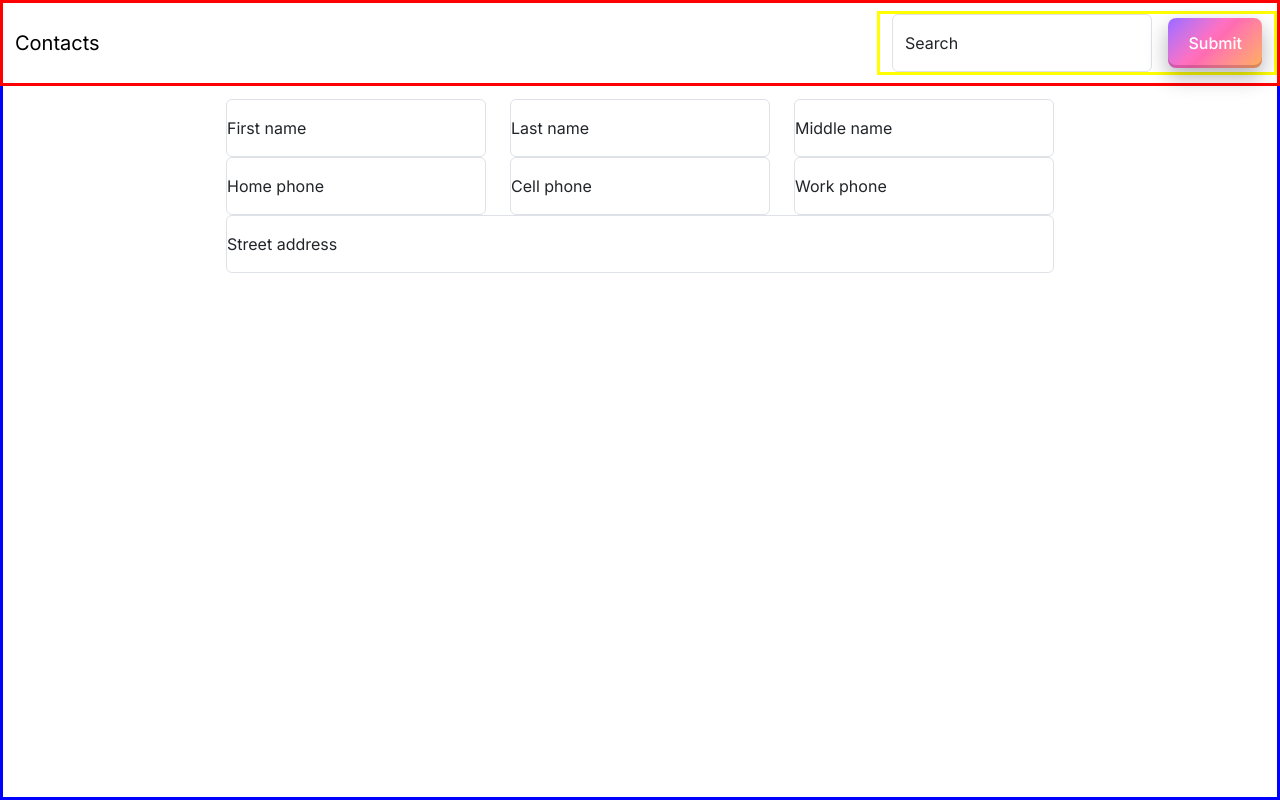
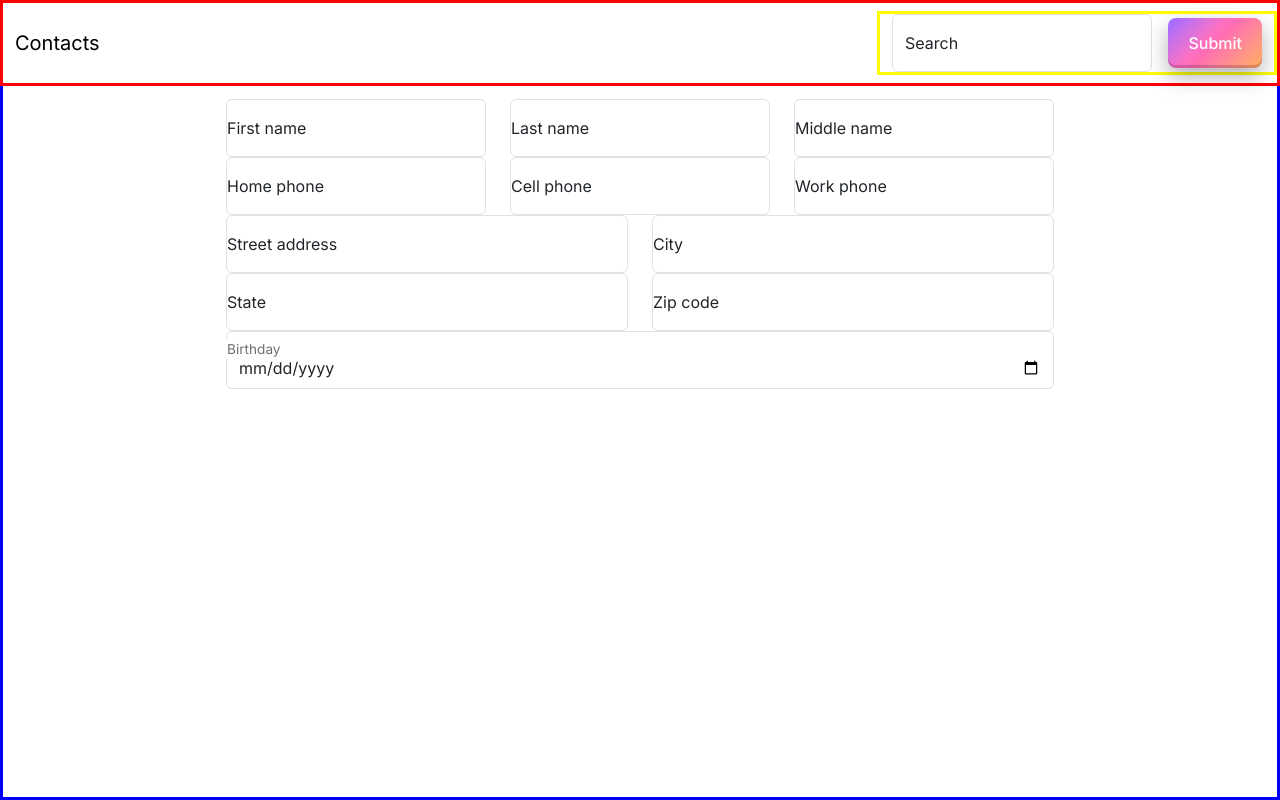
Before and after one commit to BenjaminBrandon/Contacts_app, a Next.js app: page / in a window 1280 px wide. Built offline with nearby package versions, Linux system fonts and the light colour scheme.

Commit message:
added last feild for form

```diff
--- a/src/app/Contacts/AddContact/AddContact.tsx
+++ b/src/app/Contacts/AddContact/AddContact.tsx
@@ -63,7 +63,7 @@ export const AddContact = () => {
             />
           </FloatingLabel>
         </Row>
-        <Row>
+        <Row md="2">
           <FloatingLabel
             controlId="floatingSearch"
             label="Street address"
@@ -73,6 +73,46 @@ export const AddContact = () => {
               placeholder="Street address"
             />
           </FloatingLabel>
+          <FloatingLabel
+            controlId="floatingSearch"
+            label="City"
+          >
+            <Form.Control
+              type="text"
+              placeholder="City"
+            />
+          </FloatingLabel>
+        </Row>
+        <Row md="2">
+          <FloatingLabel
+            controlId="floatingSearch"
+            label="State"
+          >
+            <Form.Control
+              type="text"
+              placeholder="State"
+            />
+          </FloatingLabel>
+          <FloatingLabel
+            controlId="floatingSearch"
+            label="Zip code"
+          >
+            <Form.Control
+              type="text"
+              placeholder="Zip code"
+            />
+          </FloatingLabel>
+        </Row>
+        <Row>
+          <FloatingLabel
+            controlId="floatingSearch"
+            label="Birthday"
+          >
+            <Form.Control
+              type="date"
+              placeholder="Birthday"
+            />
+          </FloatingLabel>
         </Row>
       </Form>
     </Container>
```
